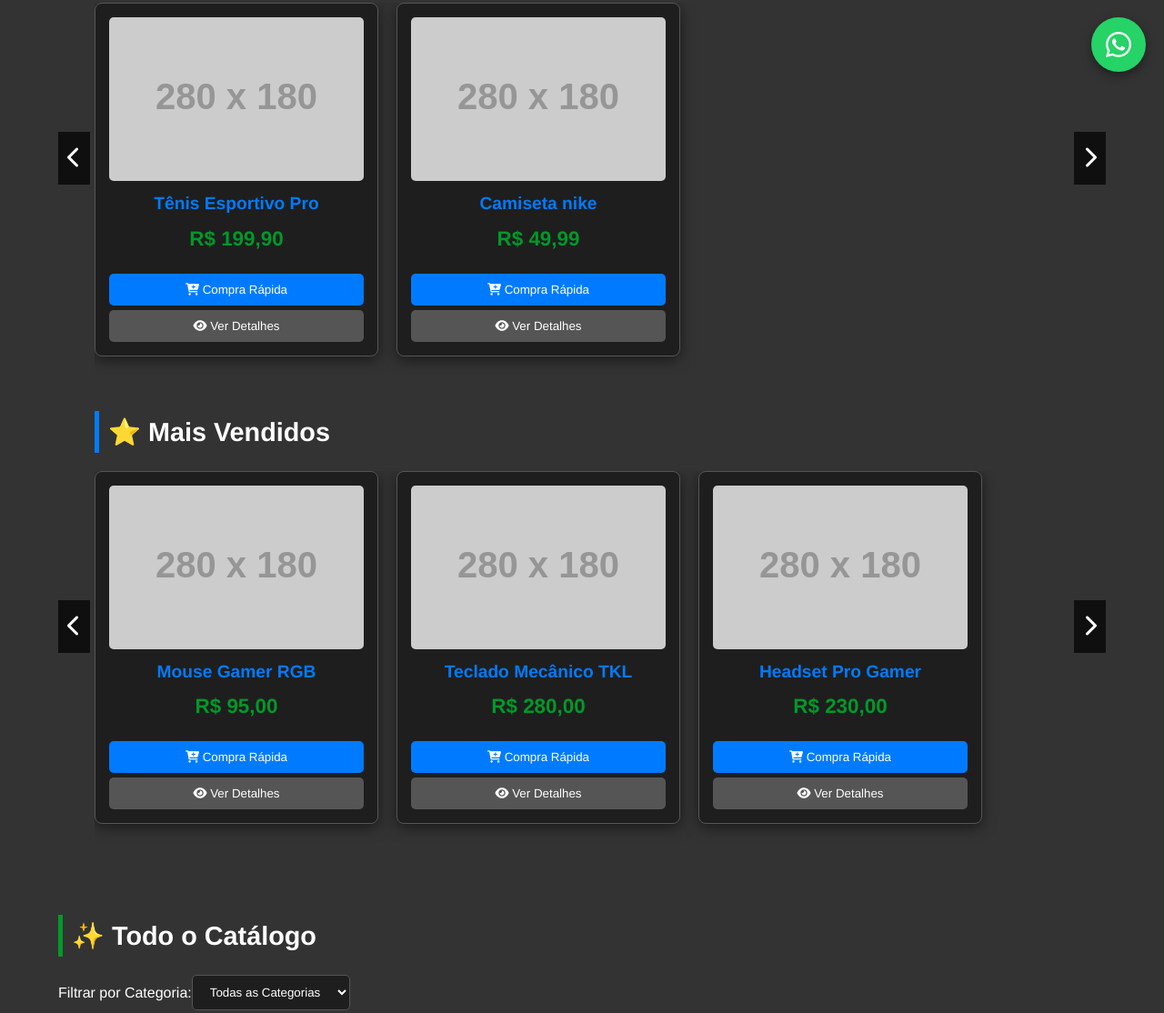
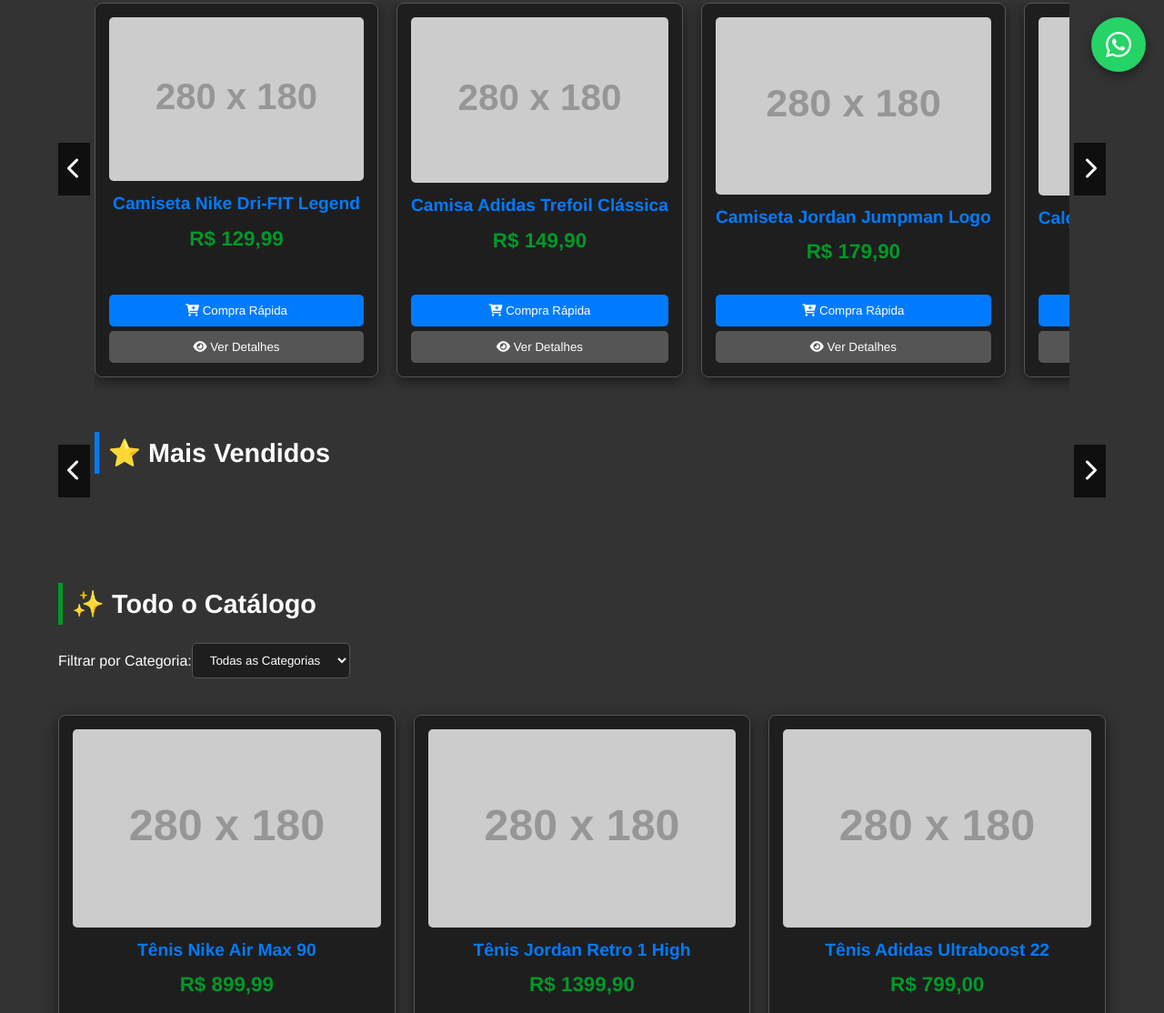
Before and after one commit to HenryDosAnjos/luhen, a plain HTML site: page index.html in a window 1280 px wide. Shown: the part 701-1815 px from the top of the page at 91% size. Drawn offline with Linux system fonts and the light colour scheme; placeholder pictures from the web are drawn by us.

Commit message:
atualização de produtos

```diff
--- a/index.html
+++ b/index.html
@@ -778,42 +778,114 @@
     <script>
         // Dados dos produtos (SIMULAÇÃO: Catálogo expandido para 26 itens com categorias)
         const products = [
-            // Categoria: Vestuário & Calçados
-            { id: 1, name: "Tênis Esportivo Pro", price: 199.90, desc: "Tênis leve e respirável para alta performance.", category: "Vestuário", img: "https://via.placeholder.com/280x180/007bff/ffffff?text=Tenis+1", images: ["https://via.placeholder.com/600x400/007bff/ffffff?text=FOTO+PRINCIPAL+TENIS", "https://via.placeholder.com/600x400/0056b3/ffffff?text=FOTO+LATERAL"] },
-            { id: 2, name: "Camiseta nike", price: 49.99, desc: "Tecido antitranspirante ideal para exercícios e jogos.", category: "Vestuário", img: "https://via.placeholder.com/280x180/ff4136/ffffff?text=Camiseta+2", images: ["https://via.placeholder.com/600x400/ff4136/ffffff?text=FOTO+PRINCIPAL+CAMISETA", "https://via.placeholder.com/600x400/cc342c/ffffff?text=FOTO+COSTAS"] },
-            { id: 26, name: "Óculos Bloqueador Luz Azul", price: 79.00, desc: "Proteja seus olhos do cansaço visual.", category: "Acessórios", img: "https://via.placeholder.com/3498db/ffffff?text=Oculos+26", images: ["https://via.placeholder.com/600x400/3498db/ffffff?text=Oculos"] },
+    // Categoria: Tênis
+    {
+        id: 1,
+        name: "Tênis Nike Air Max 90",
+        price: 899.99,
+        desc: "Clássico Air Max com amortecimento icônico e cabedal durável. Estilo e conforto garantidos.",
+        category: "Calçados",
+        brand: "Nike",
+        img: "https://via.placeholder.com/280x180/1e272e/ffffff?text=Tênis+Air+Max+90",
+        images: ["https://via.placeholder.com/600x400/1e272e/ffffff?text=FOTO+PRINCIPAL+AIR+MAX", "https://via.placeholder.com/600x400/2f3640/ffffff?text=FOTO+LATERAL+AIR+MAX"]
+    },
+    {
+        id: 2,
+        name: "Tênis Jordan Retro 1 High",
+        price: 1399.90,
+        desc: "Um ícone do basquete, estilo high-top em couro premium. Essencial para colecionadores.",
+        category: "Calçados",
+        brand: "Jordan",
+        img: "https://via.placeholder.com/280x180/c0392b/ffffff?text=Jordan+Retro+1",
+        images: ["https://via.placeholder.com/600x400/c0392b/ffffff?text=FOTO+PRINCIPAL+JORDAN+1", "https://via.placeholder.com/600x400/e74c3c/ffffff?text=FOTO+DETALHE+JORDAN"]
+    },
+    {
+        id: 3,
+        name: "Tênis Adidas Ultraboost 22",
+        price: 799.00,
+        desc: "Máximo retorno de energia com a tecnologia Boost. Ideal para corrida e uso diário.",
+        category: "Calçados",
+        brand: "Adidas",
+        img: "https://via.placeholder.com/280x180/2ecc71/ffffff?text=Adidas+Ultraboost",
+        images: ["https://via.placeholder.com/600x400/2ecc71/ffffff?text=FOTO+PRINCIPAL+ULTRA", "https://via.placeholder.com/600x400/27ae60/ffffff?text=FOTO+SOLADO+ULTRA"]
+    },
 
-            // Categoria: Periféricos
-            { id: 6, name: "Mouse Gamer RGB", price: 95.00, desc: "Precisão e iluminação personalizável para jogos.", category: "Periféricos", img: "https://via.placeholder.com/280x180/ff4136/ffffff?text=Mouse+6", images: ["https://via.placeholder.com/600x400/ff4136/ffffff?text=FOTO+PRINCIPAL+MOUSE"] },
-            { id: 7, name: "Teclado Mecânico TKL", price: 280.00, desc: "Switches rápidos para máxima performance.", category: "Periféricos", img: "https://via.placeholder.com/280x180/343a40/ffffff?text=Teclado+7", images: ["https://via.placeholder.com/600x400/343a40/ffffff?text=Teclado"] },
-            { id: 17, name: "Headset Pro Gamer", price: 230.00, desc: "Áudio 7.1 e microfone com cancelamento de ruído.", category: "Periféricos", img: "https://via.placeholder.com/280x180/636e72/ffffff?text=Headset+17", images: ["https://via.placeholder.com/600x400/636e72/ffffff?text=Headset"] },
+    // Categoria: Camisas
+    {
+        id: 4,
+        name: "Camiseta Nike Dri-FIT Legend",
+        price: 129.99,
+        desc: "Tecido antitranspirante leve e macio. Perfeita para treinos intensos e jogos.",
+        category: "Vestuário",
+        brand: "Nike",
+        img: "https://via.placeholder.com/280x180/3498db/ffffff?text=Camiseta+Nike+Dri-FIT",
+        images: ["https://via.placeholder.com/600x400/3498db/ffffff?text=FOTO+PRINCIPAL+NIKE", "https://via.placeholder.com/600x400/2980b9/ffffff?text=FOTO+COSTAS+NIKE"]
+    },
+    {
+        id: 5,
+        name: "Camisa Adidas Trefoil Clássica",
+        price: 149.90,
+        desc: "Camiseta de algodão com o icônico logo Trefoil. Conforto e estilo casual.",
+        category: "Vestuário",
+        brand: "Adidas",
+        img: "https://via.placeholder.com/280x180/f39c12/ffffff?text=Camisa+Adidas+Trefoil",
+        images: ["https://via.placeholder.com/600x400/f39c12/ffffff?text=FOTO+PRINCIPAL+TREFOIL", "https://via.placeholder.com/600x400/f1c40f/ffffff?text=FOTO+DETALHE+LOGO"]
+    },
+    {
+        id: 6,
+        name: "Camiseta Jordan Jumpman Logo",
+        price: 179.90,
+        desc: "Algodão premium com o logo Jumpman no peito. Estilo basqueteiro autêntico.",
+        category: "Vestuário",
+        brand: "Jordan",
+        img: "https://via.placeholder.com/280x180/7f8c8d/ffffff?text=Camiseta+Jordan",
+        images: ["https://via.placeholder.com/600x400/7f8c8d/ffffff?text=FOTO+PRINCIPAL+JUMPMAN", "https://via.placeholder.com/600x400/95a5a6/ffffff?text=FOTO+ETIQUETA+JUMPMAN"]
+    },
 
-            // Categoria: Acessórios
-            { id: 3, name: "Fone Bluetooth Alta Fidelidade", price: 120.00, desc: "Áudio cristalino com bateria de longa duração.", category: "Acessórios", img: "https://via.placeholder.com/280x180/007bff/000000?text=Fone+3", images: ["https://via.placeholder.com/600x400/007bff/000000?text=FOTO+PRINCIPAL+FONE"] },
-            { id: 4, name: "Mochila Executiva Impermeável", price: 180.00, desc: "Design elegante e proteção total contra chuva.", category: "Acessórios", img: "https://via.placeholder.com/280x180/ff4136/ffffff?text=Mochila+4", images: ["https://via.placeholder.com/600x400/ff4136/ffffff?text=FOTO+PRINCIPAL+MOCHILA"] },
-            { id: 10, name: "Power Bank 20000mAh", price: 99.00, desc: "Duas cargas completas para seu celular.", category: "Acessórios", img: "https://via.placeholder.com/280x180/adb5bd/000000?text=Powerbank+10", images: ["https://via.placeholder.com/600x400/adb5bd/000000?text=Powerbank"] },
-            { id: 12, name: "Hub USB-C 7 em 1", price: 110.00, desc: "Expansão total para notebooks modernos.", category: "Acessórios", img: "https://via.placeholder.com/280x180/e9ecef/000000?text=Hub+12", images: ["https://via.placeholder.com/600x400/e9ecef/000000?text=Hub"] },
-            { id: 15, name: "Cabo USB-C Trançado 2m", price: 45.00, desc: "Durabilidade extrema e carregamento rápido.", category: "Acessórios", img: "https://via.placeholder.com/280x180/212529/ffffff?text=Cabo+15", images: ["https://via.placeholder.com/600x400/212529/ffffff?text=Cabo"] },
-            { id: 16, name: "Suporte Ergonômico p/ Notebook", price: 65.00, desc: "Melhore sua postura e evite dores.", category: "Acessórios", img: "https://via.placeholder.com/280x180/2d3436/ffffff?text=Suporte+16", images: ["https://via.placeholder.com/600x400/2d3436/ffffff?text=Suporte"] },
-            { id: 19, name: "Pen Drive USB 3.0 128GB", price: 55.00, desc: "Memória flash de alta velocidade.", category: "Acessórios", img: "https://via.placeholder.com/280x180/34495e/ffffff?text=PenDrive+19", images: ["https://via.placeholder.com/600x400/34495e/ffffff?text=PenDrive"] },
+    // Categoria: Calças e Bermudas
+    {
+        id: 7,
+        name: "Calça Moletom Adidas Essentials",
+        price: 249.90,
+        desc: "Corte afunilado e tecido macio, ideal para o dia a dia e momentos de descanso.",
+        category: "Vestuário",
+        brand: "Adidas",
+        img: "https://via.placeholder.com/280x180/2c3e50/ffffff?text=Calça+Moletom+Adidas",
+        images: ["https://via.placeholder.com/600x400/2c3e50/ffffff?text=FOTO+PRINCIPAL+CALÇA", "https://via.placeholder.com/600x400/34495e/ffffff?text=FOTO+DETALHE+CALÇA"]
+    },
+    {
+        id: 8,
+        name: "Calça Cargo Nike Sportswear Tech",
+        price: 499.00,
+        desc: "Design moderno com múltiplos bolsos e tecido tecnológico para conforto máximo.",
+        category: "Vestuário",
+        brand: "Nike",
+        img: "https://via.placeholder.com/280x180/6c5ce7/ffffff?text=Calça+Cargo+Nike",
+        images: ["https://via.placeholder.com/600x400/6c5ce7/ffffff?text=FOTO+PRINCIPAL+CARGO", "https://via.placeholder.com/600x400/4e545c/ffffff?text=FOTO+LATERAL+CARGO"]
+    },
+    {
+        id: 9,
+        name: "Bermuda Boardshort Quiksilver",
+        price: 219.00,
+        desc: "Tecido elástico e secagem rápida. Perfeita para praia e piscina.",
+        category: "Vestuário",
+        brand: "Quiksilver",
+        img: "https://via.placeholder.com/280x180/00b894/ffffff?text=Bermuda+Quiksilver",
+        images: ["https://via.placeholder.com/600x400/00b894/ffffff?text=FOTO+PRINCIPAL+BOARD", "https://via.placeholder.com/600x400/009688/ffffff?text=FOTO+DETALHE+BOARD"]
+    },
 
-            // Categoria: Gadgets & Smart
-            { id: 5, name: "Smartwatch Ultra X", price: 350.00, desc: "Monitoramento de saúde e GPS integrado.", category: "Smart", img: "https://via.placeholder.com/280x180/007bff/ffffff?text=Smartwatch+5", images: ["https://via.placeholder.com/600x400/007bff/ffffff?text=FOTO+PRINCIPAL+WATCH"] },
-            { id: 8, name: "Cadeira Gamer Ergonômica", price: 1200.00, desc: "Conforto premium para longas sessões.", category: "Smart", img: "https://via.placeholder.com/280x180/495057/ffffff?text=Cadeira+8", images: ["https://via.placeholder.com/600x400/495057/ffffff?text=Cadeira"] },
-            { id: 9, name: "Webcam HD Streaming", price: 150.00, desc: "Vídeo nítido para chamadas e lives.", category: "Smart", img: "https://via.placeholder.com/280x180/6c757d/ffffff?text=Webcam+9", images: ["https://via.placeholder.com/600x400/6c757d/ffffff?text=Webcam"] },
-            { id: 11, name: "Tablet Profissional 10'", price: 799.00, desc: "Tela de alta resolução e processamento rápido.", category: "Smart", img: "https://via.placeholder.com/280x180/ced4da/000000?text=Tablet+11", images: ["https://via.placeholder.com/600x400/ced4da/000000?text=Tablet"] },
-            { id: 14, name: "Luminária LED Smart", price: 75.00, desc: "Controle por voz e cores ajustáveis.", category: "Smart", img: "https://via.placeholder.com/280x180/f8f9fa/000000?text=Luminaria+14", images: ["https://via.placeholder.com/600x400/f8f9fa/000000?text=Luminaria"] },
-            { id: 20, name: "Smart Plug Wi-Fi", price: 40.00, desc: "Controle seus eletrodomésticos pelo app.", category: "Smart", img: "https://via.placeholder.com/280x180/95a5a6/000000?text=SmartPlug+20", images: ["https://via.placeholder.com/600x400/95a5a6/000000?text=SmartPlug"] },
-            { id: 21, name: "Roteador Dual Band AC1200", price: 170.00, desc: "Internet rápida e estável para sua casa.", category: "Smart", img: "https://via.placeholder.com/280x180/bdc3c7/000000?text=Roteador+21", images: ["https://via.placeholder.com/600x400/bdc3c7/000000?text=Roteador"] },
-            { id: 22, name: "Câmera de Segurança IP", price: 135.00, desc: "Monitoramento em tempo real com visão noturna.", category: "Smart", img: "https://via.placeholder.com/280x180/ecf0f1/000000?text=Camera+22", images: ["https://via.placeholder.com/600x400/ecf0f1/000000?text=Camera"] },
-
-            // Categoria: Utilidades
-            { id: 13, name: "Caixa de Som Portátil", price: 85.00, desc: "Som potente e resistente à água.", category: "Utilidades", img: "https://via.placeholder.com/280x180/f8f9fa/000000?text=Caixa+13", images: ["https://via.placeholder.com/600x400/f8f9fa/000000?text=Caixa"] },
-            { id: 18, name: "SSD Externo 500GB", price: 390.00, desc: "Transferência ultrarrápida de dados.", category: "Utilidades", img: "https://via.placeholder.com/2c3e50/ffffff?text=SSD+18", images: ["https://via.placeholder.com/600x400/2c3e50/ffffff?text=SSD"] },
-            { id: 23, name: "Filtro de Linha 8 Tomadas", price: 50.00, desc: "Proteção contra surtos elétricos.", category: "Utilidades", img: "https://via.placeholder.com/280x180/7f8c8d/ffffff?text=Filtro+23", images: ["https://via.placeholder.com/600x400/7f8c8d/ffffff?text=Filtro"] },
-            { id: 24, name: "Mini Ventilador USB", price: 35.00, desc: "Portátil e silencioso.", category: "Utilidades", img: "https://via.placeholder.com/280x180/9b59b6/ffffff?text=Ventilador+24", images: ["https://via.placeholder.com/600x400/9b59b6/ffffff?text=Ventilador"] },
-            { id: 25, name: "Caneta Touch Screen", price: 25.00, desc: "Precisão para tablets e smartphones.", category: "Utilidades", img: "https://via.placeholder.com/280x180/8e44ad/ffffff?text=Caneta+25", images: ["https://via.placeholder.com/600x400/8e44ad/ffffff?text=Caneta"] }
-        ];
+    // Categoria: Acessórios (Boné)
+    {
+        id: 10,
+        name: "Boné Adidas Baseball Cap",
+        price: 99.99,
+        desc: "Clássico boné de baseball com ajuste regulável. Proteção e estilo esportivo.",
+        category: "Acessórios",
+        brand: "Adidas",
+        img: "https://via.placeholder.com/280x180/d35400/ffffff?text=Boné+Adidas",
+        images: ["https://via.placeholder.com/600x400/d35400/ffffff?text=FOTO+PRINCIPAL+BONÉ", "https://via.placeholder.com/600x400/e67e22/ffffff?text=FOTO+LATERAL+BONÉ"]
+    },
+];
 
         let cart = [];
         let currentBannerIndex = 0;
```
